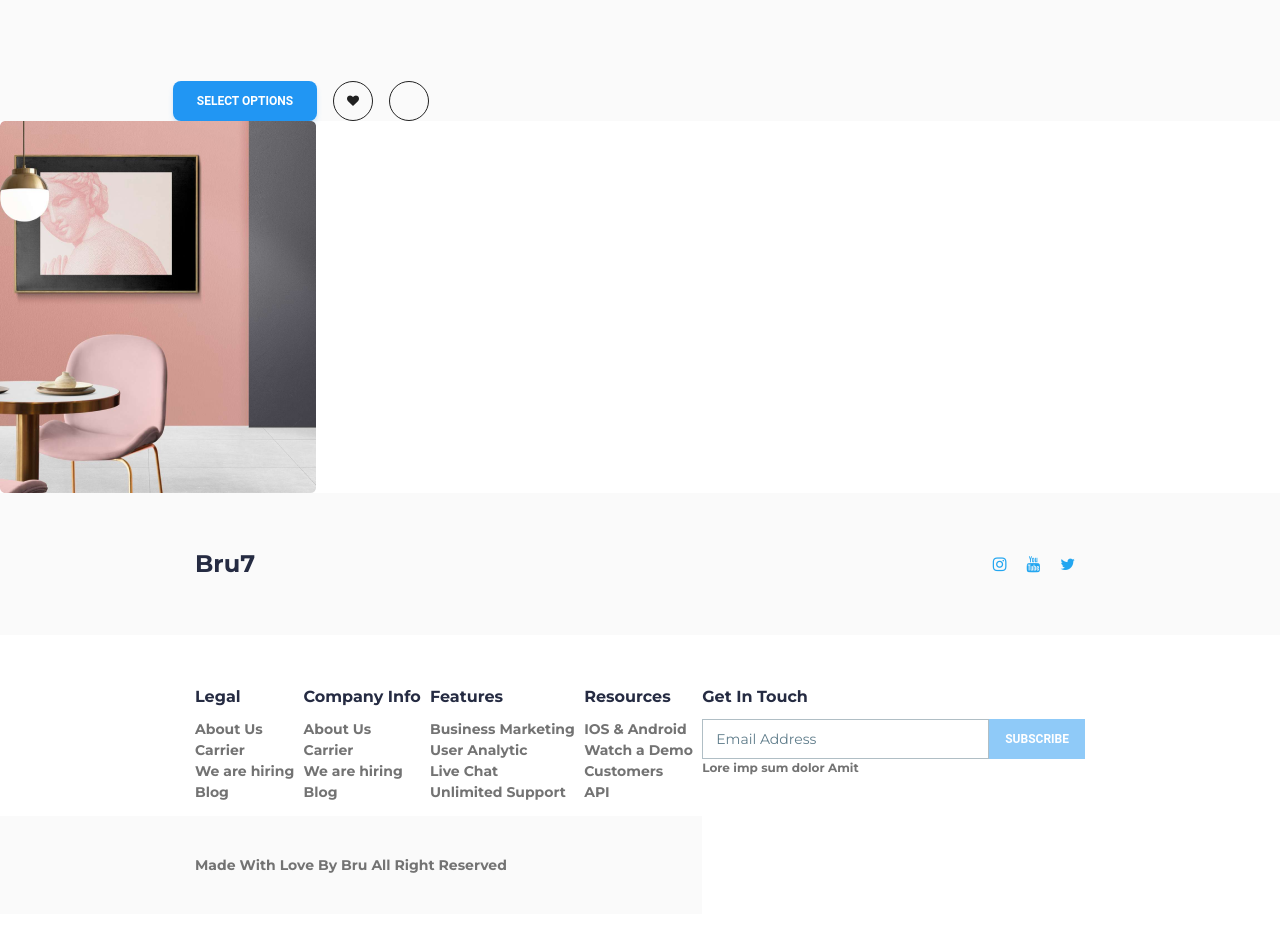
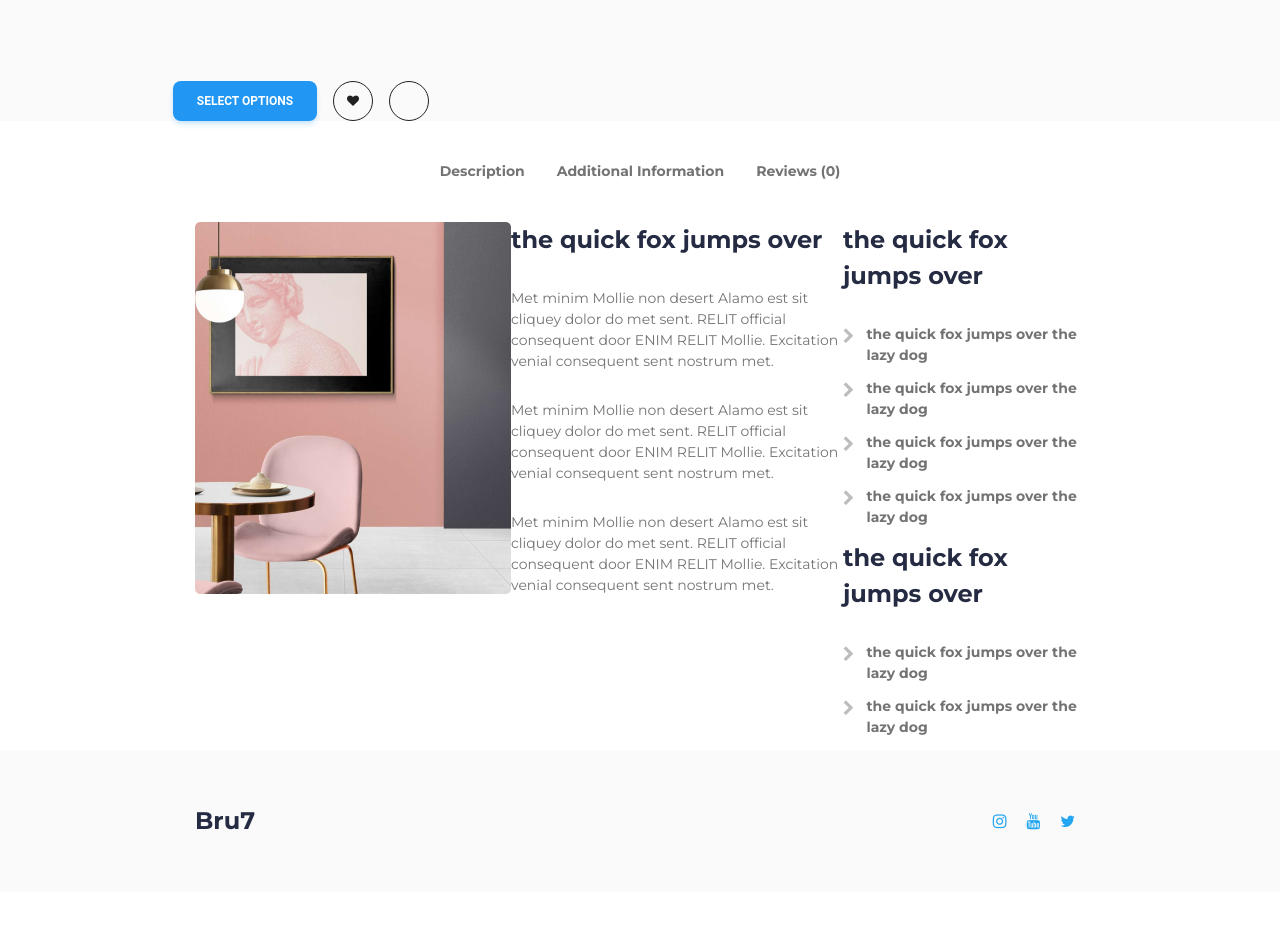
Before and after one commit to burgokmen/Bru-Trade-Boilerplate-Etrade-Website, a React (Vite) app: page /product in a window 1280 px wide. Shown: the part 1140-2085 px from the top of the page. Before the commit the page ends 2054 px from the top, so only its background shows below. Built offline with nearby package versions, Linux system fonts and the light colour scheme.

Commit message:
productBlog done

```diff
--- a/src/components/ProductPages/ProductBlog.jsx
+++ b/src/components/ProductPages/ProductBlog.jsx
@@ -1,10 +1,60 @@
 import productBlog1 from "../../assets/aProduct/productBlog1.png";
+import data from "../../data/data";
 
 const ProductBlog = () => {
+  function blogPostmaker() {
+    return (
+      <div className="flex pb-3">
+        <i className="fa fa-chevron-right pr-3 pt-1 text-[#BDBDBD]"></i>
+        <h5 className="text-grey73 text-[14px]">{data.aProduct.blog.hp}</h5>
+      </div>
+    );
+  }
   return (
-    <div>
-      <img className="w-[316px] h-[372px]" src={productBlog1} />
-    </div>
+    <>
+      <div className="flex justify-center gap-8 py-[40px]">
+        <h3 className="text-grey73 text-[14px]">
+          {data.aProduct.blog.description}
+        </h3>
+        <h3 className="text-grey73 text-[14px]">
+          {data.aProduct.blog.extraInfo}
+        </h3>
+        <h3 className="text-grey73 text-[14px]">
+          {data.aProduct.blog.review} (0)
+        </h3>
+      </div>
+      <div className="flex px-[195px] justify-between">
+        <img className="w-[316px] h-[372px]" src={productBlog1} />
+        <div>
+          <h4 className="text-darkBlue text-[24px]">{data.aProduct.blog.h4}</h4>
+          <div className="w-[332px] h-[340px] pt-[30px]">
+            <p className="text-grey73 text-[14px] pb-7 font-normal">
+              {data.aProduct.blog.p1}
+            </p>
+            <p className="text-grey73 text-[14px] pb-7 font-normal">
+              {data.aProduct.blog.p2}
+            </p>
+            <p className="text-grey73 text-[14px] pb-7 font-normal">
+              {data.aProduct.blog.p3}
+            </p>
+          </div>
+        </div>
+        <div>
+          <h4 className="text-darkBlue text-[24px] pb-[30px] ">
+            {data.aProduct.blog.h4}
+          </h4>
+          {blogPostmaker()}
+          {blogPostmaker()}
+          {blogPostmaker()}
+          {blogPostmaker()}
+          <h4 className="text-darkBlue text-[24px] pb-[30px] ">
+            {data.aProduct.blog.h4}
+          </h4>
+          {blogPostmaker()}
+          {blogPostmaker()}
+        </div>
+      </div>
+    </>
   );
 };
 
```
